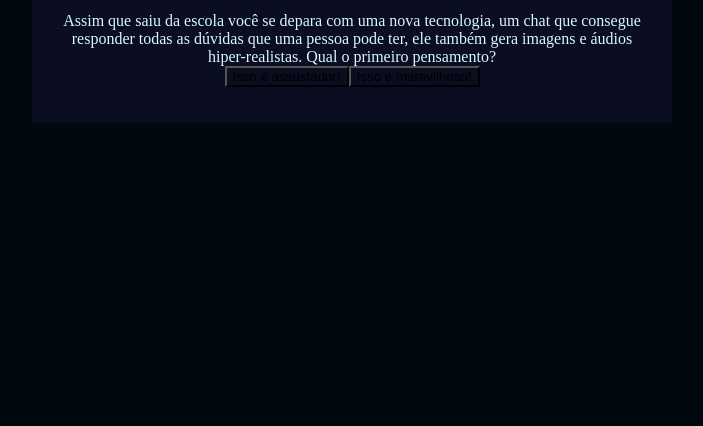
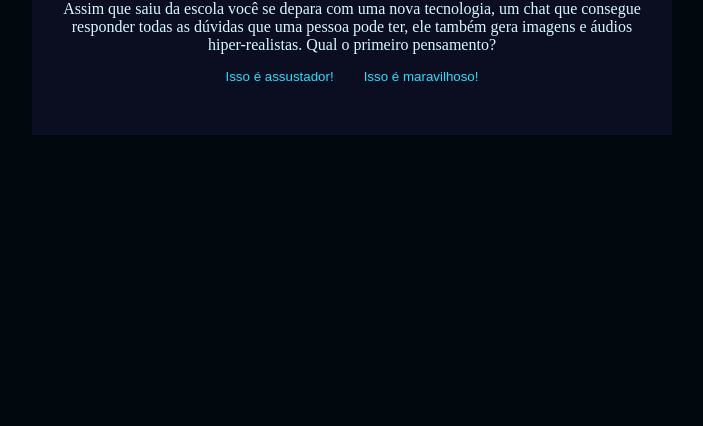
Before and after one commit to Magihnx/3-TRI-PROJ-03-GRUPO-07, a plain HTML site: page index.html in a window 1280 px wide. Shown: the part 390-816 px from the top of the page, without its empty margins (288-991 px from the left). Drawn offline with Linux system fonts and the light colour scheme.

Commit message:
rascunho 1

```diff
--- a/style.css
+++ b/style.css
@@ -29,4 +29,14 @@ h1{
 
 button {
     background-color: var(--cor-principal);
+    color: var(--cor-destaque);
+    border: none;
+    border-radius: 15px;
+    padding: 15px;
+    transition: background-color 0.3s;
 }
+
+button:hover {
+background-color: var(--cor-destaque);
+color: var(--cor-secundaria);
+}
```
